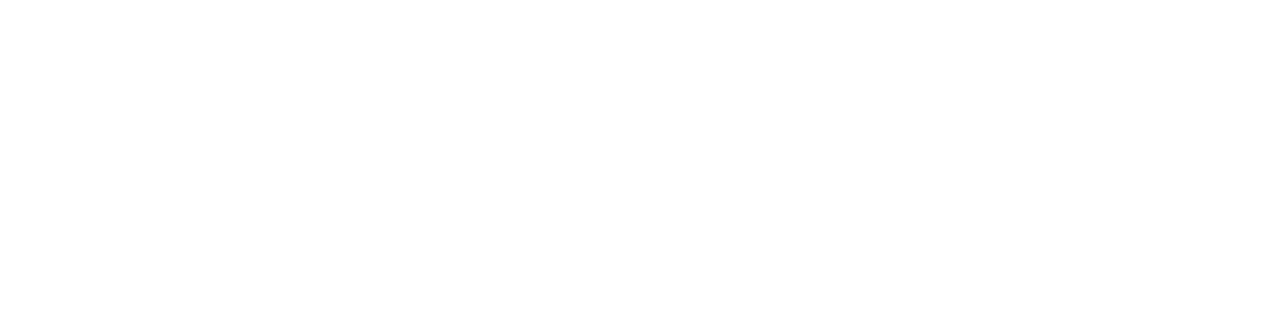
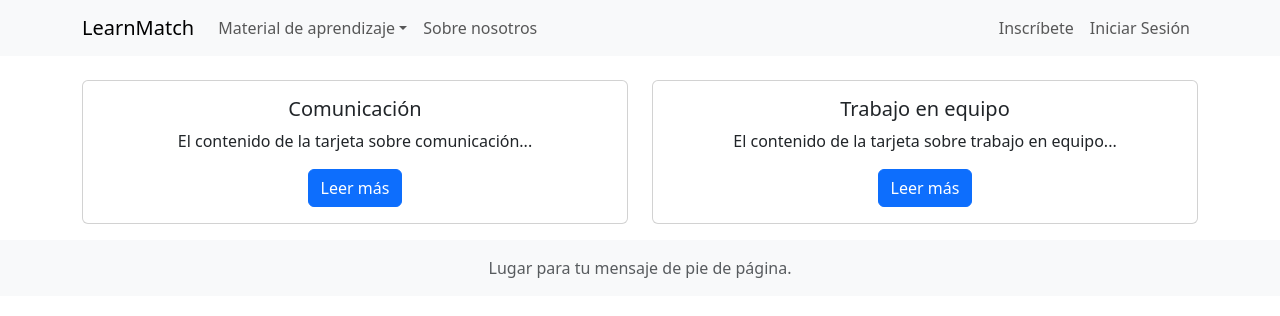
Before and after one commit to Maiketon/TT2024A029, a React (Create React App) app in the folder cliente/: page / in a window 1280 px wide. Shown: the top 316 px of the page. Built offline with nearby package versions, Linux system fonts and the light colour scheme.

Commit message:
Se agregan librerias de boostrap que trabajan con react y se hace el diseño de la primera vista (Esqueleto) Para agregar Diseño con Hojas de estilo

```diff
--- a/cliente/src/App.js
+++ b/cliente/src/App.js
@@ -2,13 +2,14 @@ import './App.css';
 import {useState} from "react";
 import Axios from "axios";
 import 'bootstrap/dist/css/bootstrap.min.css'; //SE IMPORTA BOOSTRAP DENTRO DE REACT//
-import Swal from 'sweetalert2'
-import withReactContent from 'sweetalert2-react-content'
+import VistaPrincipal from './Componentes/Principal';
+//import Swal from 'sweetalert2'
+//import withReactContent from 'sweetalert2-react-content'
 
 function App() {
   return (
     <div className="App">
-
+     <VistaPrincipal/>
     </div>
   );
 }
--- /dev/null
+++ b/cliente/src/Componentes/Principal.js
@@ -0,0 +1,65 @@
+import React from 'react';
+import 'bootstrap/dist/css/bootstrap.min.css';
+
+import { Navbar, NavDropdown ,Nav, Container, Row, Col, Card, Button } from 'react-bootstrap';
+
+const VistaPrincipal = () => {
+  return (
+    <>
+    <Navbar bg="light" expand="lg">
+  <Container>
+    <Navbar.Brand href="#home">LearnMatch</Navbar.Brand>
+    <Nav className="me-auto">
+      <NavDropdown title="Material de aprendizaje" id="basic-nav-dropdown">
+        <NavDropdown.Item href="#action/3.1">Material de aprendizaje 1</NavDropdown.Item>
+        <NavDropdown.Item href="#action/3.2">Material de aprendizaje 2</NavDropdown.Item>
+        <NavDropdown.Item href="#action/3.3">Material de aprendizaje 3</NavDropdown.Item>
+        <NavDropdown.Item href="#action/3.4">Material de aprendizaje 4</NavDropdown.Item>
+      </NavDropdown>
+      <Nav.Link href="#about">Sobre nosotros</Nav.Link>
+    </Nav>
+    <Nav>
+      <Nav.Link href="#signup">Inscríbete</Nav.Link>
+      <Nav.Link href="#signin">Iniciar Sesión</Nav.Link>
+    </Nav>
+  </Container>
+</Navbar>
+
+
+      <Container className="mt-4">
+        <Row>
+          <Col md={6} className="mb-3">
+            <Card>
+              <Card.Body>
+                <Card.Title>Comunicación</Card.Title>
+                <Card.Text>
+                  El contenido de la tarjeta sobre comunicación...
+                </Card.Text>
+                <Button variant="primary">Leer más</Button>
+              </Card.Body>
+            </Card>
+          </Col>
+          <Col md={6} className="mb-3">
+            <Card>
+              <Card.Body>
+                <Card.Title>Trabajo en equipo</Card.Title>
+                <Card.Text>
+                  El contenido de la tarjeta sobre trabajo en equipo...
+                </Card.Text>
+                <Button variant="primary">Leer más</Button>
+              </Card.Body>
+            </Card>
+          </Col>
+        </Row>
+      </Container>
+
+      <footer className="footer mt-auto py-3 bg-light">
+        <Container>
+          <span className="text-muted">Lugar para tu mensaje de pie de página.</span>
+        </Container>
+      </footer>
+    </>
+  );
+}
+
+export default VistaPrincipal;
```
